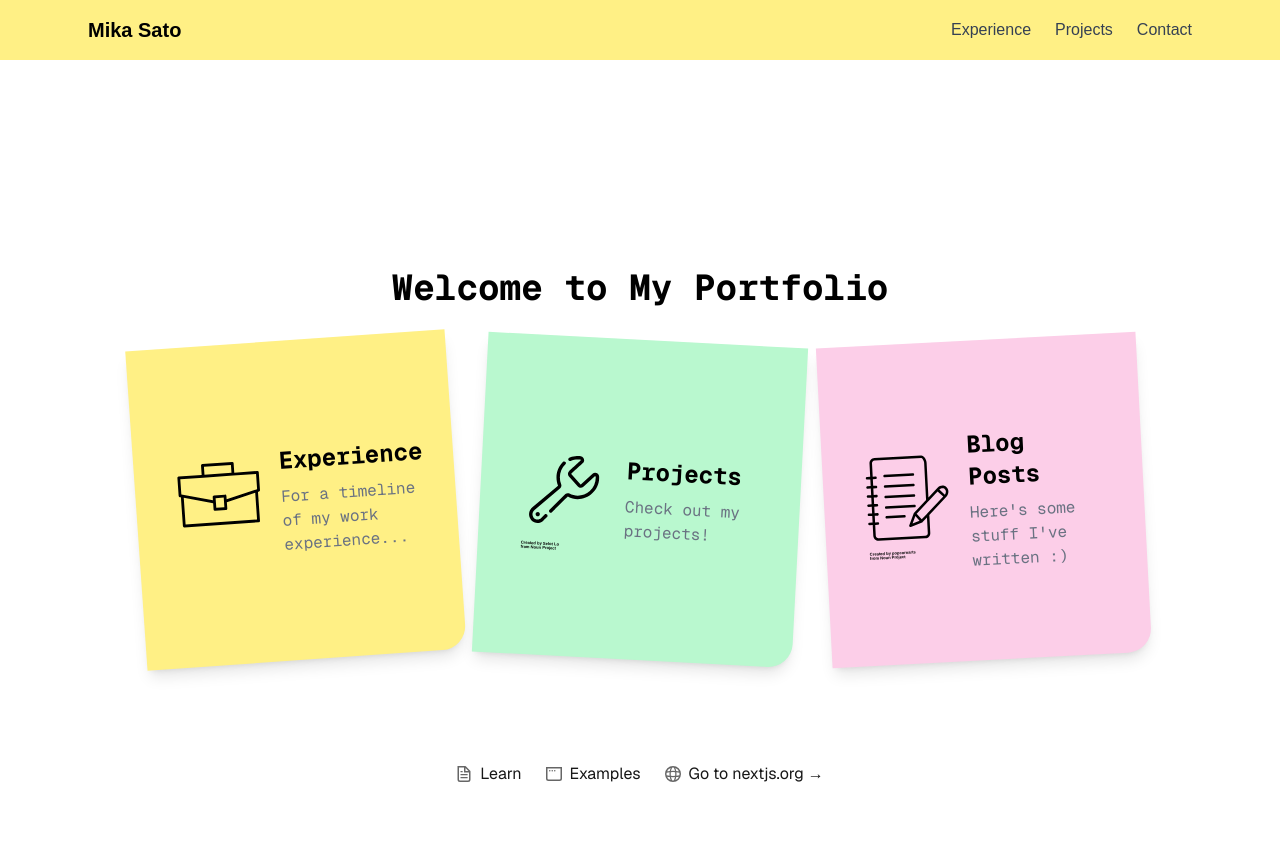
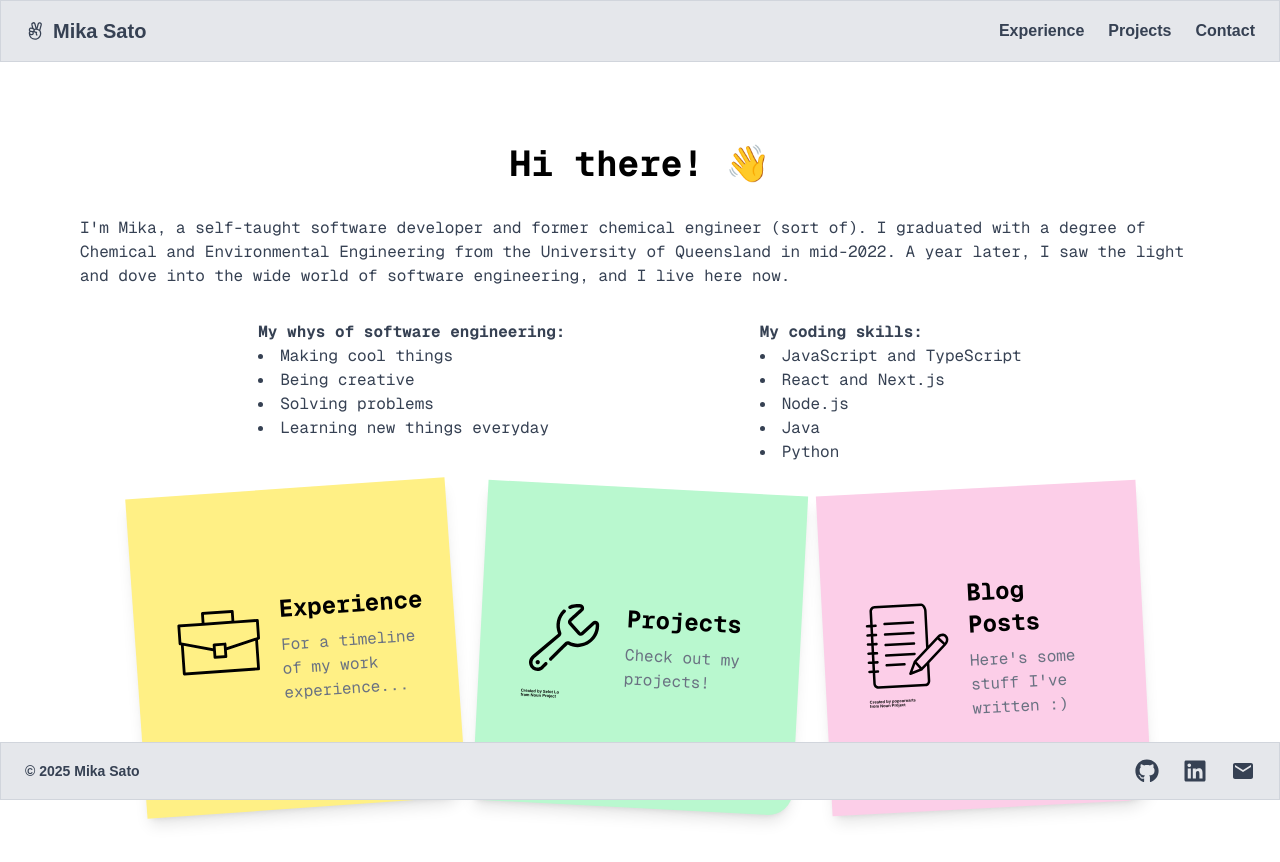
Before and after one commit to mikasatoo/portfolio-website-v2, a Next.js app: page / in a window 1280 px wide. Shown: the top 862 px of the page. Built offline with nearby package versions, Linux system fonts and the light colour scheme.

Commit message:
add footer component and update homepage layout

```diff
--- a/package.json
+++ b/package.json
@@ -12,7 +12,8 @@
     "lucide-react": "^0.479.0",
     "next": "15.2.0",
     "react": "^19.0.0",
-    "react-dom": "^19.0.0"
+    "react-dom": "^19.0.0",
+    "react-icons": "^5.5.0"
   },
   "devDependencies": {
     "@eslint/eslintrc": "^3",
--- a/src/app/layout.tsx
+++ b/src/app/layout.tsx
@@ -1,7 +1,8 @@
 import type { Metadata } from "next";
 import { Geist, Geist_Mono } from "next/font/google";
+import "./globals.css";
 import Navbar from "../components/Navbar";
-import "./globals.css";
+import Footer from "@/components/Footer";
 
 const geistSans = Geist({
   variable: "--font-geist-sans",
@@ -26,10 +27,11 @@ export default function RootLayout({
   return (
     <html lang="en">
       <body
-        className={`${geistSans.variable} ${geistMono.variable} antialiased`}
+        className={`${geistSans.variable} ${geistMono.variable} antialiased flex flex-col h-screen`}
       >
         <Navbar />
-        <main className="pt-16">{children}</main>
+        <main className="pt-16 flex-grow bg-white text-base">{children}</main>
+        <Footer />
       </body>
     </html>
   );
--- a/src/app/page.tsx
+++ b/src/app/page.tsx
@@ -4,9 +4,40 @@ import { PostItNote } from "@/components/PostItNote";
 
 export default function Home() {
   return (
-    <div className="grid grid-rows-[20px_1fr_20px] items-center justify-items-center min-h-screen p-8 pb-20 gap-16 sm:p-20 font-[family-name:var(--font-geist-sans)] bg-white">
-      <main className="flex flex-col gap-8 row-start-2 items-center justify-center font-[family-name:var(--font-geist-mono)]">
-        <h1 className="text-4xl font-bold text-black text-center">Welcome to My Portfolio</h1>
+    <div className="flex flex-col h-full items-center justify-items-center p-8 pb-20 gap-16 sm:p-20 font-[family-name:var(--font-geist-sans)]">
+      <main className="flex flex-col h-full gap-6 row-start-2 items-center justify-items-center font-[family-name:var(--font-geist-mono)]">
+        <div className="flex flex-col gap-4 md:gap-8 text-gray-700">
+          <h1 className="text-4xl font-bold text-black text-center">Hi there! 👋</h1>
+
+          <p>
+            I'm Mika, a self-taught software developer and former chemical engineer (sort of).
+            I graduated with a degree of Chemical and Environmental Engineering from the University of Queensland in mid-2022.
+            A year later, I saw the light and dove into the wide world of software engineering, and I live here now.
+          </p>
+
+          <div className="flex flex-col md:flex-row gap-4 justify-evenly">
+            <div>
+              <p className="font-bold">My whys of software engineering:</p>
+              <ul className="list-disc list-inside">
+                <li>Making cool things</li>
+                <li>Being creative</li>
+                <li>Solving problems</li>
+                <li>Learning new things everyday</li>
+              </ul>
+            </div>
+
+            <div>
+              <p className="font-bold">My coding skills:</p>
+              <ul className="list-disc list-inside">
+                <li>JavaScript and TypeScript</li>
+                <li>React and Next.js</li>
+                <li>Node.js</li>
+                <li>Java</li>
+                <li>Python</li>
+              </ul>
+            </div>
+          </div>
+        </div>
 
         <div className="flex flex-wrap gap-6 items-center justify-center">
           <PostItNote path="/experience" color="bg-yellow-200" rotation="-rotate-4" imgPath="briefcase.svg" imgAlt="Briefcase" title="Experience" description="For a timeline of my work experience..." />
@@ -14,54 +45,6 @@ export default function Home() {
           <PostItNote path="/blog" color="bg-pink-200" rotation="-rotate-3" imgPath="writing.svg" imgAlt="Writing" title="Blog Posts" description="Here's some stuff I've written :)" />
         </div>
       </main>
-
-      <footer className="row-start-3 flex gap-6 flex-wrap items-center justify-center">
-        <a
-          className="flex items-center gap-2 hover:underline hover:underline-offset-4"
-          href="https://nextjs.org/learn?utm_source=create-next-app&utm_medium=appdir-template-tw&utm_campaign=create-next-app"
-          target="_blank"
-          rel="noopener noreferrer"
-        >
-          <Image
-            aria-hidden
-            src="/file.svg"
-            alt="File icon"
-            width={16}
-            height={16}
-          />
-          Learn
-        </a>
-        <a
-          className="flex items-center gap-2 hover:underline hover:underline-offset-4"
-          href="https://vercel.com/templates?framework=next.js&utm_source=create-next-app&utm_medium=appdir-template-tw&utm_campaign=create-next-app"
-          target="_blank"
-          rel="noopener noreferrer"
-        >
-          <Image
-            aria-hidden
-            src="/window.svg"
-            alt="Window icon"
-            width={16}
-            height={16}
-          />
-          Examples
-        </a>
-        <a
-          className="flex items-center gap-2 hover:underline hover:underline-offset-4"
-          href="https://nextjs.org?utm_source=create-next-app&utm_medium=appdir-template-tw&utm_campaign=create-next-app"
-          target="_blank"
-          rel="noopener noreferrer"
-        >
-          <Image
-            aria-hidden
-            src="/globe.svg"
-            alt="Globe icon"
-            width={16}
-            height={16}
-          />
-          Go to nextjs.org →
-        </a>
-      </footer>
     </div>
   );
 }
--- /dev/null
+++ b/src/components/Footer.tsx
@@ -0,0 +1,36 @@
+import { FaGithub, FaLinkedin } from "react-icons/fa";
+import { MdEmail } from "react-icons/md";
+
+export default function Footer() {
+    return (
+        <footer className="md:fixed md:bottom-0 w-full bg-gray-200 border border-gray-300 text-gray-700">
+            <div className="px-6 py-4 flex items-center justify-between w-full">
+                <p className="text-sm font-semibold">© {new Date().getFullYear()} Mika Sato</p>
+                <div className="flex space-x-4 md:space-x-6">
+                    <a
+                        href="https://github.com/mikasatoo"
+                        target="_blank"
+                        rel="noopener noreferrer"
+                        className="hover:text-gray-400"
+                    >
+                        <FaGithub className="w-6 h-6" />
+                    </a>
+                    <a
+                        href="https://linkedin.com/in/mika-sato"
+                        target="_blank"
+                        rel="noopener noreferrer"
+                        className="hover:text-gray-400"
+                    >
+                        <FaLinkedin className="w-6 h-6" />
+                    </a>
+                    <a
+                        href="mailto:mika99@live.com.au"
+                        className="hover:text-gray-400"
+                    >
+                        <MdEmail className="w-6 h-6" />
+                    </a>
+                </div>
+            </div>
+        </footer>
+    );
+}
--- a/src/components/Navbar.tsx
+++ b/src/components/Navbar.tsx
@@ -2,21 +2,22 @@
 
 import { useState } from "react";
 import Link from "next/link";
-import { Menu, X } from "lucide-react"; // Icons from Lucide
+import { Menu, X } from "lucide-react";
+import { PiHandPeace } from "react-icons/pi";
 
 export default function Navbar() {
     const [isOpen, setIsOpen] = useState(false);
 
     return (
-        <nav className="fixed top-0 left-0 w-full bg-yellow-200">
-            <div className="max-w-6xl mx-auto px-6 py-4 flex justify-between items-center">
-                {/* Logo */}
-                <Link href="/" className="text-xl font-bold text-black">
+        <nav className="fixed top-0 left-0 w-full bg-gray-200 border border-gray-300 text-gray-700">
+            <div className="mx-auto px-6 py-4 flex justify-between items-center">
+                <Link href="/" className="flex items-center gap-2 text-xl font-bold">
+                    <PiHandPeace />
                     Mika Sato
                 </Link>
 
                 {/* Desktop Menu */}
-                <div className="hidden md:flex space-x-6">
+                <div className="hidden md:flex space-x-6 font-semibold">
                     <NavLink href="/experience" label="Experience" />
                     <NavLink href="/projects" label="Projects" />
                     <NavLink href="/contact" label="Contact" />
```
Also changed, not shown: 1 other file (tests, documents, lock files or other folders).
